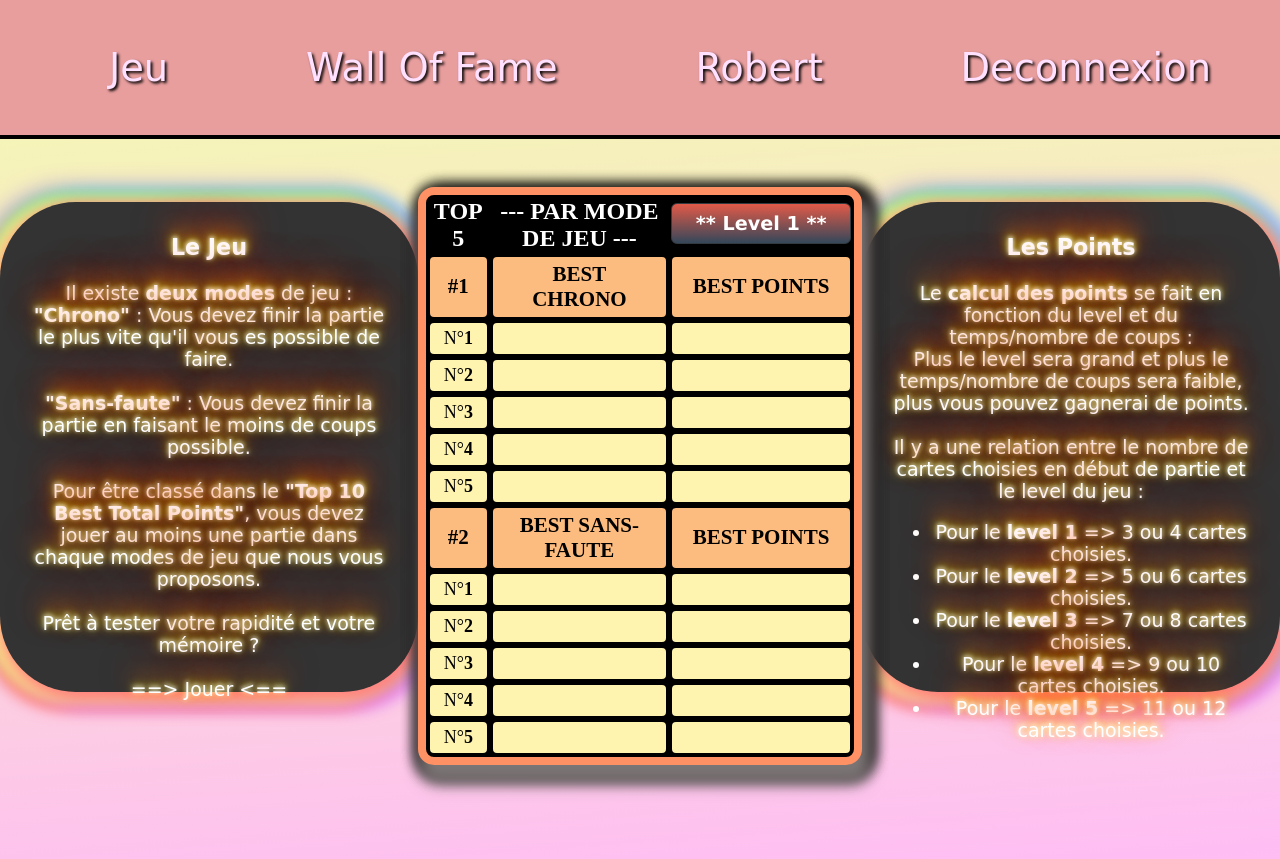
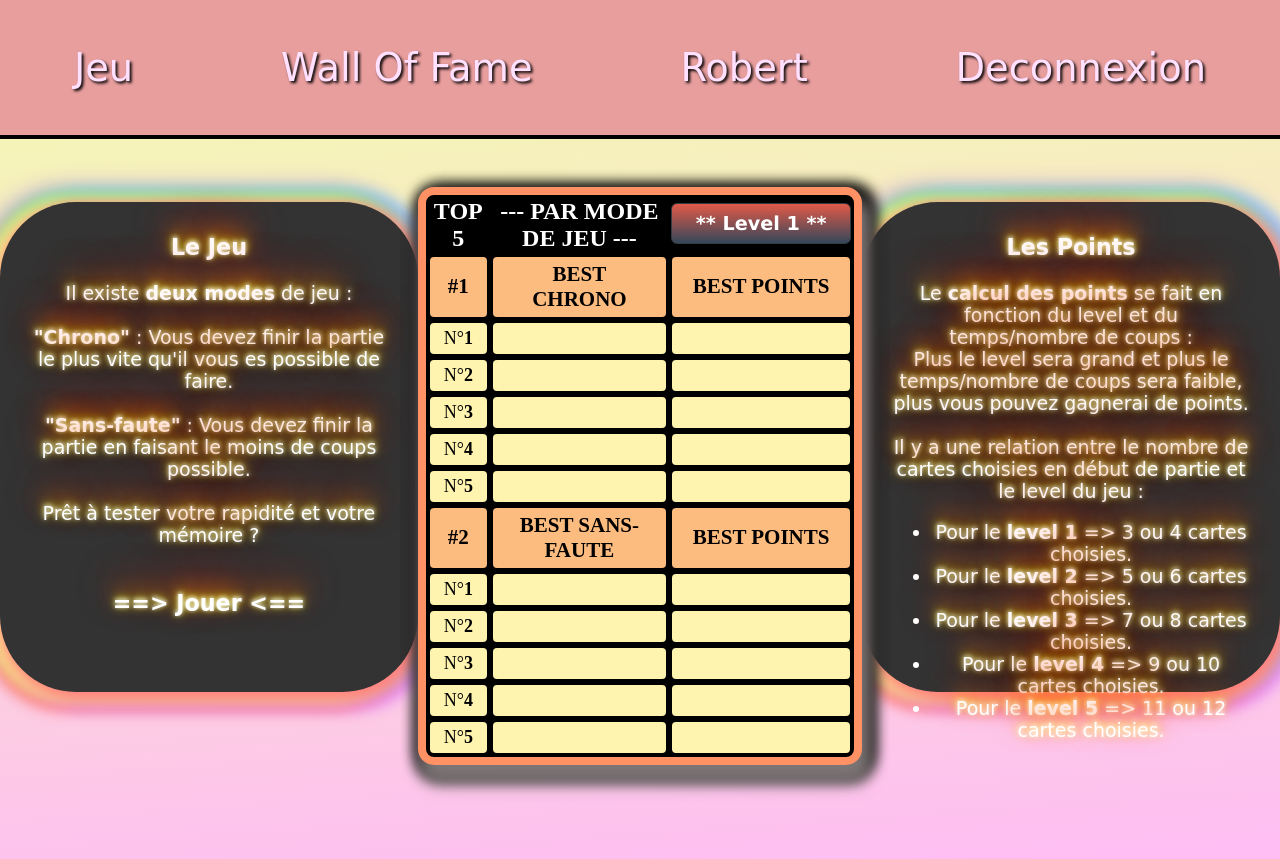
Before and after one commit to etienne-kher/memory, a PHP site: page /profil.php in a window 1280 px wide. Run offline with PHP 8.4, Linux system fonts and the light colour scheme; a user stored in the database is signed in; data comes from the database, SQL or seed files in the repository; both versions use the stored data as it was after the commit; some web fonts are replaced.

Commit message:
Add files via upload
Dernière modification, projet fini

```diff
--- a/memo.css
+++ b/memo.css
@@ -29,6 +29,7 @@ header
   align-items: center;
   justify-content: space-around;
   font-size: 4vh;
+  padding:0;
 }
 .a-head
 {
@@ -271,8 +272,7 @@ box-shadow: 5px 5px 15px 5px #FF8080, -9px 5px 15px 5px #FFE488, -7px -5px 15px
 }
 
 .textaccro{
-  margin: 10px 25% 0px;
-  margin-top: 2%;
+  margin: 10px 25% -20px;
   text-align: center;
   font-size: 23px;
   font-weight: bold;
--- a/profil.php
+++ b/profil.php
@@ -33,11 +33,10 @@ $n=1;
 
 <article class="textprofil">
     <h1>Le Jeu</h1>
-    <p> Il existe <b>deux modes</b> de jeu : <br>
+    <p> Il existe <b>deux modes</b> de jeu : <br><br>
 <b>"Chrono"</b> : Vous devez finir la partie le plus vite qu'il vous es possible de faire. <br><br>
 <b>"Sans-faute"</b> : Vous devez finir la partie en faisant le moins de coups possible. <br><br>
-Pour être classé dans le <b>"Top 10 Best Total Points"</b>, vous devez jouer au moins une partie dans chaque modes de jeu que nous vous proposons. <br><br>
-Prêt à tester votre rapidité et votre mémoire ? <br><br> <a href="index.php?chang=true">==> Jouer <==</a>
+Prêt à tester votre rapidité et votre mémoire ? <br><br> <a href="index.php?chang=true"><h1>==> Jouer <==</h1></a>
 </p>
 </article>
 
```
Also changed, not shown: connexion.php (line endings or trailing spaces), fonction.php (line endings or trailing spaces), header.php (line endings or trailing spaces), index.php (line endings or trailing spaces), inscription.php (line endings or trailing spaces), memory.sql (line endings or trailing spaces), walloffame.css (line endings or trailing spaces), walloffame.php (line endings or trailing spaces).
